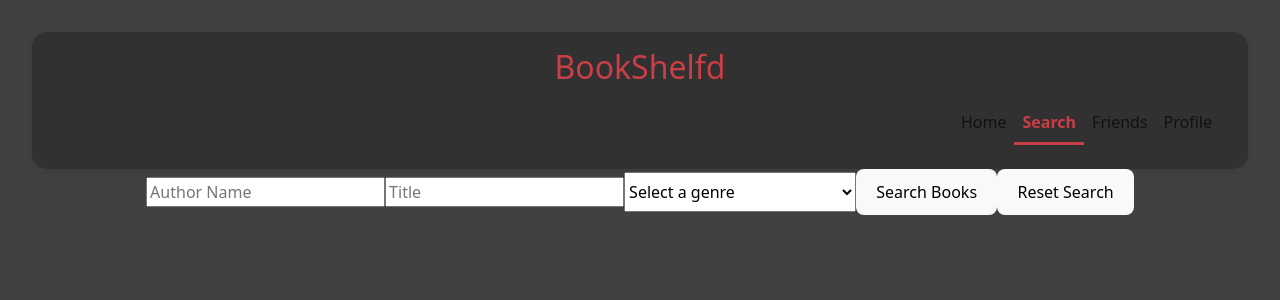
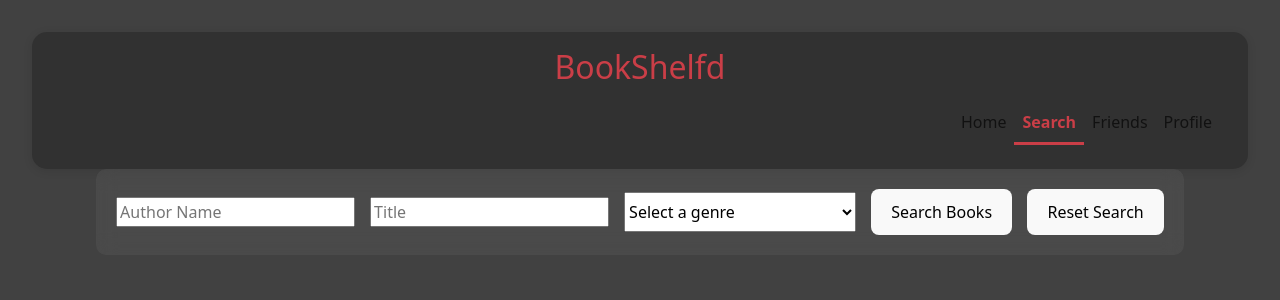
Before and after one commit to tomwalla917/BookShelfd, a React (Vite) app: page /#/search in a window 1280 px wide. Shown: the top 300 px of the page. Built offline with nearby package versions, Linux system fonts and the light colour scheme.

Commit message:
added glass to books on home page

```diff
--- a/src/App.css
+++ b/src/App.css
@@ -84,7 +84,17 @@
   margin: 1rem;
   border-radius: 15px;
   background-color: #313131;
+  background: rgba(255, 255, 255, 0.15);
+  backdrop-filter: blur(2px) saturate(180%);
+  border: 1px solid rgba(255, 255, 255, 0.8);
+  border-radius: 2rem;
+  box-shadow: 0 8px 32px rgba(31, 38, 135, 0.2),
+              inset 0 4px 20px rgba(255, 255, 255, 0.3);
+  color: white;
+  overflow: hidden;
+  width: 20%;
 }
+
 
 .boxHome{
   background-color: #313131;
@@ -102,7 +112,13 @@
   align-items: center;
   justify-content: center;
 }
-.formFields{
-  height: 1rem;
-
+.formFields {
+  display: flex;
+  gap: 15px;
+  align-items: center;
+  flex-wrap: wrap;
+  padding: 20px;
+  background: rgba(255, 255, 255, 0.05);
+  border-radius: 10px;
+  backdrop-filter: blur(10px);
 }
```
